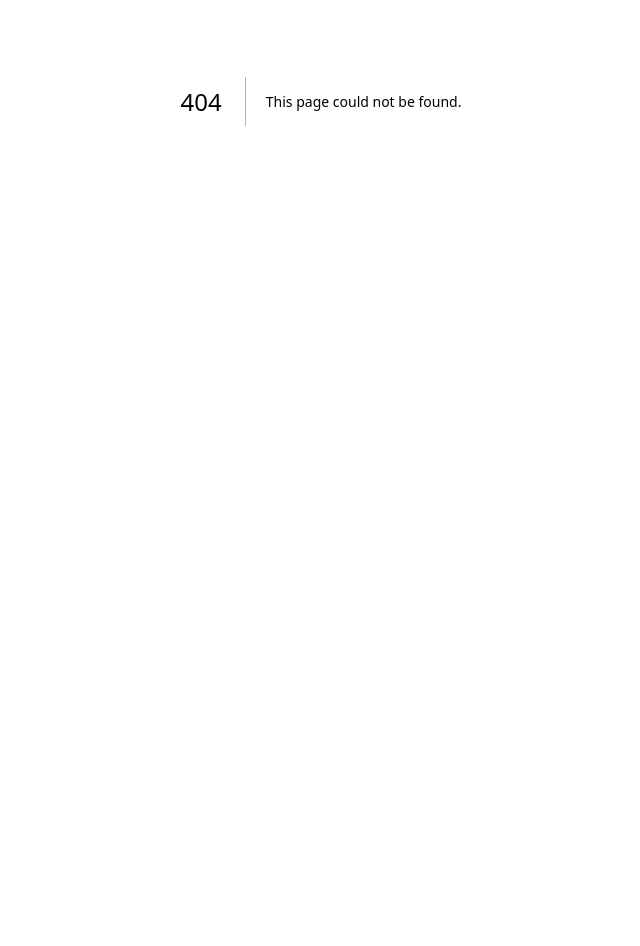
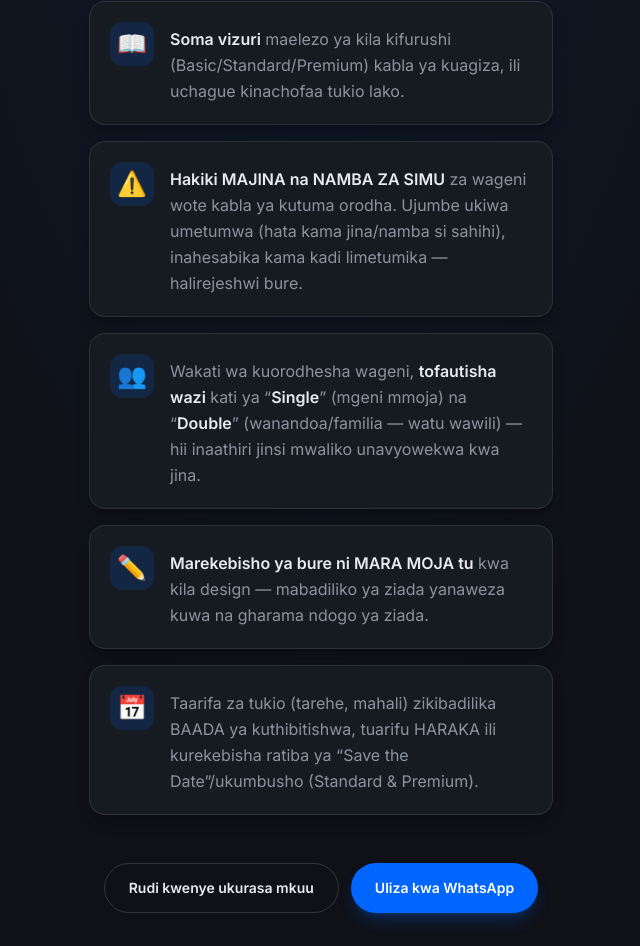
Before and after one commit to thesyntrixi/nivle-ekadi-website, a Next.js app: page /maelezo in a window 1280 px wide. Before the commit this address had no page. Shown: the part 299-1245 px from the top of the page, without its empty margins (319-959 px from the left). Before the commit the page ends 800 px from the top, so only its background shows below. Built offline with nearby package versions, Linux system fonts and the light colour scheme.

Commit message:
feat: add standalone /maelezo important-info page with homepage banner

```diff
--- /dev/null
+++ b/app/maelezo/page.tsx
@@ -0,0 +1,139 @@
+import type { Metadata } from "next";
+import Link from "next/link";
+
+export const metadata: Metadata = {
+  title: "Maelezo Muhimu — NIVLE Designs",
+  description:
+    "Soma maelezo muhimu kabla ya kuagiza mwaliko kidigitali kutoka NIVLE Designs — vifurushi, orodha ya wageni, marekebisho, na zaidi.",
+  openGraph: {
+    title: "Maelezo Muhimu — NIVLE Designs",
+    description:
+      "Soma maelezo muhimu kabla ya kuagiza mwaliko kidigitali kutoka NIVLE Designs.",
+    locale: "sw_TZ",
+    type: "website",
+    siteName: "NIVLE Designs",
+  },
+};
+
+const WHATSAPP_URL = "https://wa.me/255798987859";
+
+const MAELEZO_POINTS = [
+  {
+    emoji: "📖",
+    content: (
+      <>
+        <strong className="font-semibold text-text-on-dark">Soma vizuri</strong> maelezo ya
+        kila kifurushi (Basic/Standard/Premium) kabla ya kuagiza, ili uchague kinachofaa
+        tukio lako.
+      </>
+    ),
+  },
+  {
+    emoji: "⚠️",
+    content: (
+      <>
+        <strong className="font-semibold text-text-on-dark">
+          Hakiki MAJINA na NAMBA ZA SIMU
+        </strong>{" "}
+        za wageni wote kabla ya kutuma orodha. Ujumbe ukiwa umetumwa (hata kama jina/namba si
+        sahihi), inahesabika kama kadi limetumika — halirejeshwi bure.
+      </>
+    ),
+  },
+  {
+    emoji: "👥",
+    content: (
+      <>
+        Wakati wa kuorodhesha wageni,{" "}
+        <strong className="font-semibold text-text-on-dark">tofautisha wazi</strong> kati ya
+        &ldquo;<strong className="font-semibold text-text-on-dark">Single</strong>&rdquo; (mgeni
+        mmoja) na &ldquo;<strong className="font-semibold text-text-on-dark">Double</strong>
+        &rdquo; (wanandoa/familia — watu wawili) — hii inaathiri jinsi mwaliko unavyowekwa kwa
+        jina.
+      </>
+    ),
+  },
+  {
+    emoji: "✏️",
+    content: (
+      <>
+        <strong className="font-semibold text-text-on-dark">
+          Marekebisho ya bure ni MARA MOJA tu
+        </strong>{" "}
+        kwa kila design — mabadiliko ya ziada yanaweza kuwa na gharama ndogo ya ziada.
+      </>
+    ),
+  },
+  {
+    emoji: "📅",
+    content: (
+      <>
+        Taarifa za tukio (tarehe, mahali) zikibadilika BAADA ya kuthibitishwa, tuarifu HARAKA
+        ili kurekebisha ratiba ya &ldquo;Save the Date&rdquo;/ukumbusho (Standard &amp; Premium).
+      </>
+    ),
+  },
+];
+
+export default function MaelezoPage() {
+  return (
+    <div className="relative min-h-screen bg-dark">
+      <div className="pointer-events-none absolute inset-0 bg-[radial-gradient(ellipse_at_top,_#0066FF18,_transparent_55%)]" />
+
+      <main className="relative mx-auto w-full max-w-lg px-4 py-12 sm:px-6 sm:py-16">
+        <header className="text-center">
+          <p className="text-5xl sm:text-6xl" aria-hidden="true">
+            ⚠️
+          </p>
+          <h1 className="mt-4 font-display text-3xl font-bold leading-tight tracking-tight text-text-on-dark sm:text-4xl">
+            Soma Kabla ya Kuagiza
+          </h1>
+          <p className="mx-auto mt-4 max-w-md text-base leading-relaxed text-text-muted-on-dark sm:text-lg">
+            Maelezo haya ni muhimu — soma kwa makini kabla ya kuchagua kifurushi na kutuma
+            orodha ya wageni.
+          </p>
+        </header>
+
+        <ul className="mt-10 space-y-4">
+          {MAELEZO_POINTS.map((point, index) => (
+            <li
+              key={index}
+              className="flex gap-4 rounded-2xl border border-white/10 bg-dark-surface p-5 shadow-lg shadow-black/20"
+            >
+              <span
+                className="flex size-11 shrink-0 items-center justify-center rounded-xl bg-brand/15 text-2xl"
+                aria-hidden="true"
+              >
+                {point.emoji}
+              </span>
+              <p className="pt-1 text-sm leading-relaxed text-text-muted-on-dark sm:text-base">
+                {point.content}
+              </p>
+            </li>
+          ))}
+        </ul>
+
+        <div className="mt-12 flex flex-col gap-3 sm:flex-row sm:justify-center">
+          <Link
+            href="/"
+            className="inline-flex items-center justify-center rounded-full border border-white/15 px-6 py-3.5 text-sm font-semibold text-text-on-dark transition-colors hover:border-brand/40 hover:text-brand"
+          >
+            Rudi kwenye ukurasa mkuu
+          </Link>
+          <a
+            href={WHATSAPP_URL}
+            target="_blank"
+            rel="noopener noreferrer"
+            className="inline-flex items-center justify-center rounded-full bg-brand px-6 py-3.5 text-sm font-semibold text-white shadow-lg shadow-brand/25 transition-colors hover:bg-brand-hover"
+          >
+            Uliza kwa WhatsApp
+          </a>
+        </div>
+
+        <p className="mt-8 text-center text-xs text-text-muted-on-dark">
+          NIVLE Designs · Mialiko ya Kidigitali yenye Mtindo
+        </p>
+      </main>
+    </div>
+  );
+}
--- a/components/package-section.tsx
+++ b/components/package-section.tsx
@@ -1,6 +1,7 @@
 "use client";
 
 import Image from "next/image";
+import Link from "next/link";
 import { motion } from "framer-motion";
 import { Check } from "lucide-react";
 import { MOCKUP_IMAGE } from "@/lib/constants";
@@ -154,6 +155,16 @@ export function PackageSection() {
             </StaggerItem>
           ))}
         </StaggerReveal>
+
+        <p className="mt-8 text-center text-sm text-muted">
+          ⚠️ Soma Maelezo Muhimu kuhusu vifurushi vyetu →{" "}
+          <Link
+            href="/maelezo"
+            className="font-medium text-brand underline underline-offset-2 transition-colors hover:text-brand-hover"
+          >
+            Soma hapa
+          </Link>
+        </p>
 
         <div className="mt-20">
           <Reveal>
```
